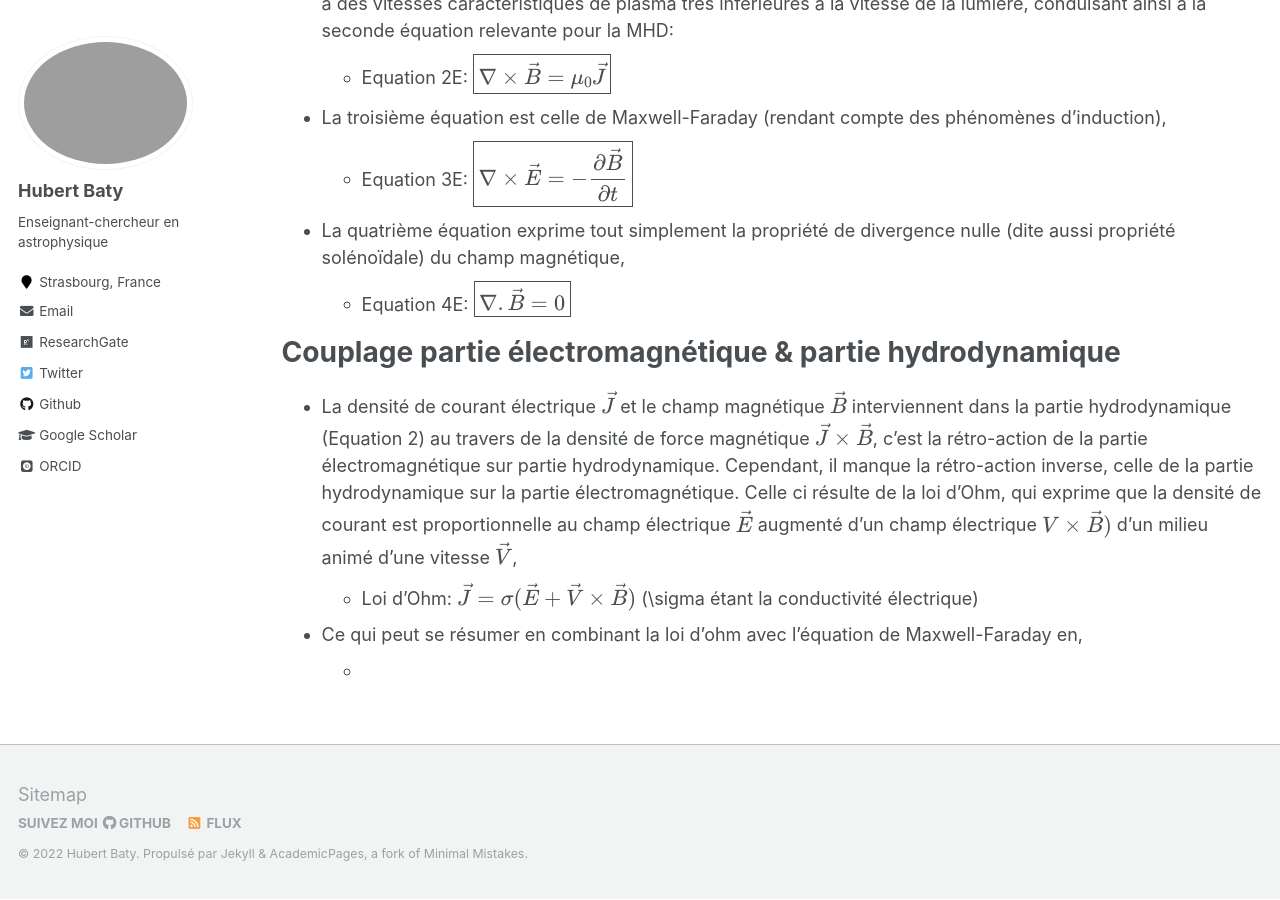
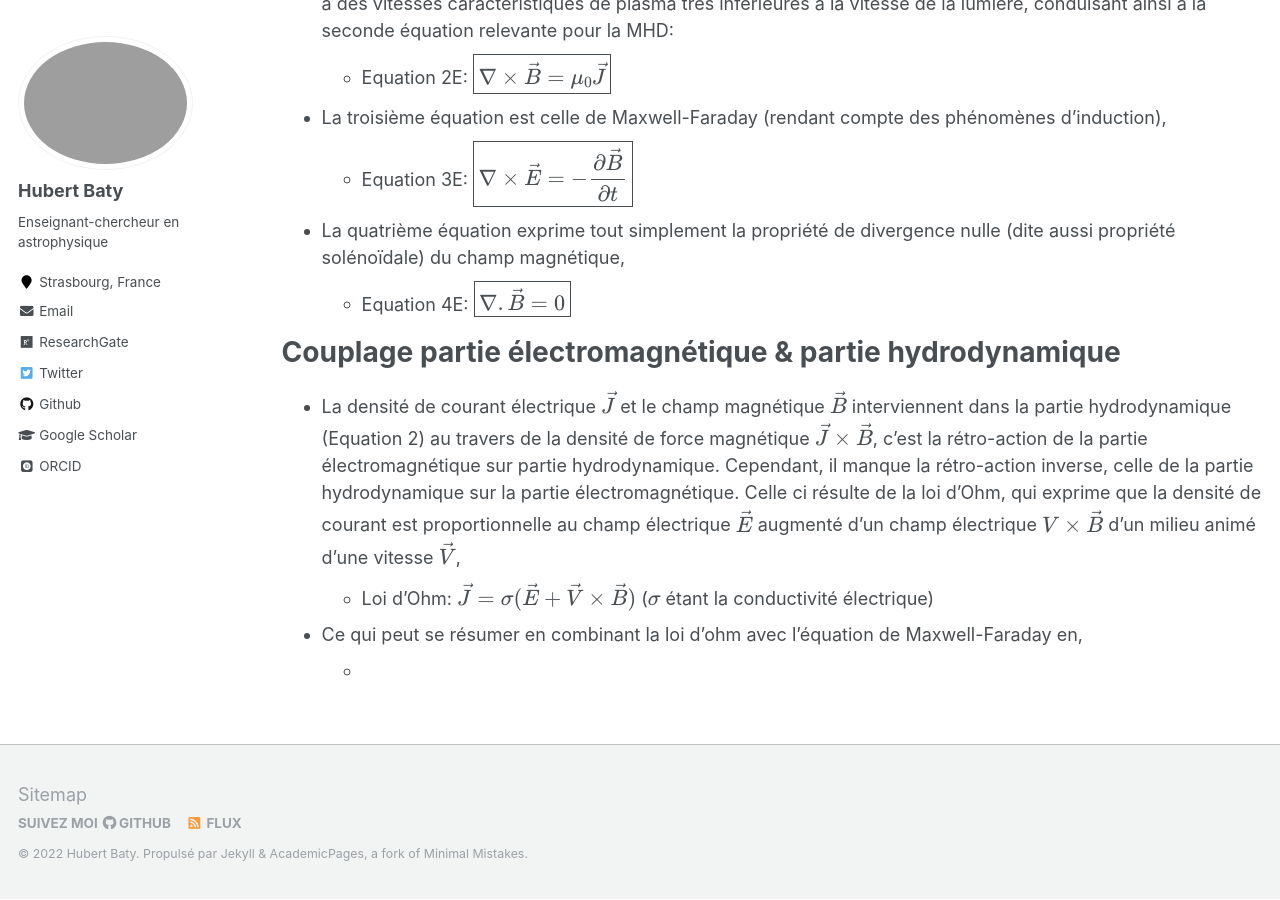
Before and after one commit to hubertbaty/hubertbaty.github.io, a Jekyll site: the page built from _pages/MHD.md, in a window 1280 px wide and 900 px high, scrolled down 2208 px. Built offline with Jekyll 4.4.1, drawn with Linux system fonts in a browser that asks for light colours; some web fonts are replaced; formulas are drawn with MathJax 3.

Commit message:
Update MHD.md

```diff
--- a/_pages/MHD.md
+++ b/_pages/MHD.md
@@ -48,8 +48,8 @@ Les équations de base de la MHD (partie électromagnétique)
 
 Couplage partie électromagnétique & partie hydrodynamique
 ======
-* La densité de courant électrique $\vec J$ et le champ magnétique $\vec B$ interviennent dans la partie hydrodynamique (Equation 2) au travers de la densité de force magnétique $\vec J \times \vec B$, c'est la rétro-action de la partie électromagnétique sur partie hydrodynamique. Cependant, il manque la rétro-action inverse, celle de la partie hydrodynamique sur la partie électromagnétique. Celle ci résulte de la loi d'Ohm, qui exprime que la densité de courant est proportionnelle au champ électrique $\vec E$ augmenté d'un champ électrique $V \times \vec B)$ d'un milieu animé d'une vitesse $\vec V$,
-  * Loi d'Ohm: $\vec J = \sigma (\vec E + \vec V \times \vec B) $ (\sigma étant la conductivité électrique)
+* La densité de courant électrique $\vec J$ et le champ magnétique $\vec B$ interviennent dans la partie hydrodynamique (Equation 2) au travers de la densité de force magnétique $\vec J \times \vec B$, c'est la rétro-action de la partie électromagnétique sur partie hydrodynamique. Cependant, il manque la rétro-action inverse, celle de la partie hydrodynamique sur la partie électromagnétique. Celle ci résulte de la loi d'Ohm, qui exprime que la densité de courant est proportionnelle au champ électrique $\vec E$ augmenté d'un champ électrique $V \times \vec B$ d'un milieu animé d'une vitesse $\vec V$,
+  * Loi d'Ohm: $\vec J = \sigma (\vec E + \vec V \times \vec B) $ ($\sigma$ étant la conductivité électrique)
 
 * Ce qui peut se résumer en combinant la loi d'ohm avec l'équation de Maxwell-Faraday en,
   *
```
